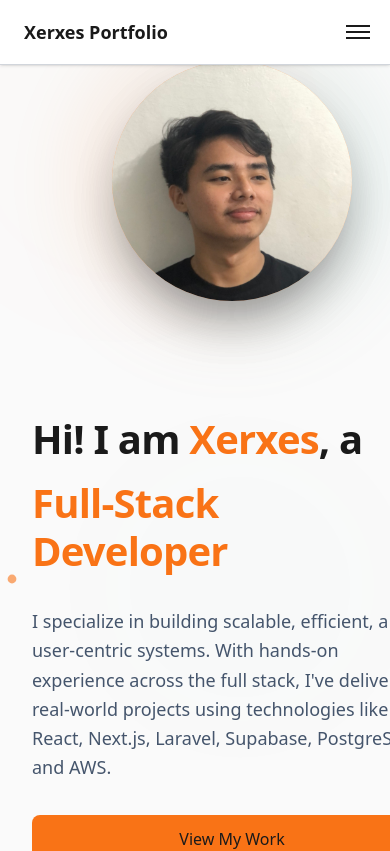
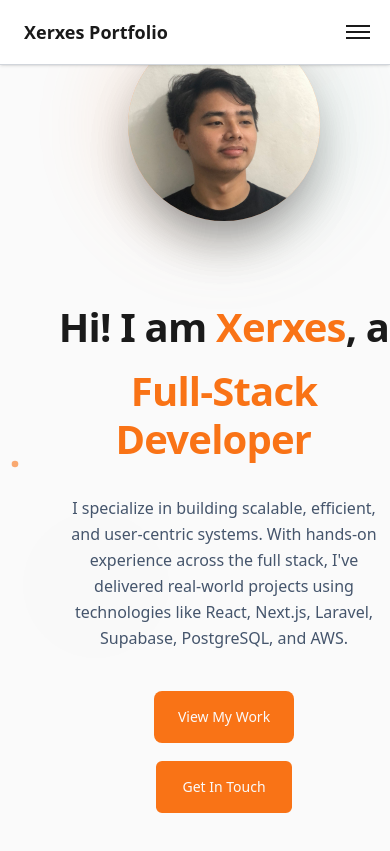
Before and after one commit to lalalance12/portfolio-website, a Next.js app: page / in a window 390 px wide. Shown: the top 851 px of the page. Built offline with nearby package versions, Linux system fonts and the light colour scheme.

Commit message:
feat: update HeroSection layout and styling for improved responsiveness and visual appeal, including enhanced animations and spacing adjustments

```diff
--- a/src/components/HeroSection.tsx
+++ b/src/components/HeroSection.tsx
@@ -17,19 +17,19 @@ export default function HeroSection() {
   return (
     <section
       id="home"
-      className="relative w-full px-8 py-24 md:py-32 overflow-hidden"
+      className="relative w-full px-6 sm:px-6 md:px-8 lg:px-12 xl:px-16 py-16 sm:py-20 md:py-24 lg:py-32 xl:py-40 overflow-hidden"
     >
       {/* Background parallax layer */}
       <motion.div
         className="absolute inset-0 opacity-5"
         style={{ y: backgroundY }}
       >
-        <div className="absolute top-20 right-20 w-96 h-96 bg-primary/20 rounded-full blur-3xl"></div>
-        <div className="absolute bottom-32 left-20 w-80 h-80 bg-accent/20 rounded-full blur-3xl"></div>
+        <div className="absolute top-10 right-4 sm:top-20 sm:right-10 md:right-20 w-48 h-48 sm:w-72 sm:h-72 md:w-80 md:h-80 lg:w-96 lg:h-96 bg-primary/20 rounded-full blur-3xl"></div>
+        <div className="absolute bottom-16 left-4 sm:bottom-24 sm:left-10 md:bottom-32 md:left-20 w-40 h-40 sm:w-56 sm:h-56 md:w-64 md:h-64 lg:w-80 lg:h-80 bg-accent/20 rounded-full blur-3xl"></div>
       </motion.div>
 
       <FadeContent blur={true} duration={1200} delay={200}>
-        <div className="grid lg:grid-cols-2 gap-16 items-center relative z-10">
+        <div className="grid lg:grid-cols-2 gap-8 sm:gap-12 md:gap-16 lg:gap-20 xl:gap-24 items-center relative z-10 max-w-7xl mx-auto">
           {/* Picture Space with Parallax */}
           <AnimatedContent
             distance={100}
@@ -39,10 +39,10 @@ export default function HeroSection() {
             scale={0.9}
           >
             <motion.div
-              className="flex justify-center lg:justify-start order-2 lg:order-1"
+              className="flex justify-center lg:justify-start order-1 lg:order-2"
               style={{ y: imageY }}
             >
-              <div className="relative w-60 h-60 lg:w-80 lg:h-80 group">
+              <div className="relative w-48 h-48 sm:w-56 sm:h-56 md:w-64 md:h-64 lg:w-72 lg:h-72 xl:w-80 xl:h-80 group">
                 {/* Animated background glow */}
                 <motion.div
                   className="absolute inset-0 bg-gradient-to-r from-primary/20 to-accent/20 rounded-full blur-xl scale-110"
@@ -89,7 +89,7 @@ export default function HeroSection() {
 
           {/* Text Content with Enhanced Animations */}
           <motion.div
-            className="order-1 lg:order-2 space-y-6"
+            className="order-2 lg:order-1 space-y-4 sm:space-y-6 md:space-y-8 flex flex-col items-center lg:items-start"
             style={{ y: textY }}
           >
             <AnimatedContent
@@ -99,8 +99,8 @@ export default function HeroSection() {
               duration={1}
               delay={0.3}
             >
-              <h1 className="text-4xl md:text-5xl lg:text-6xl font-bold mb-8">
-                <div className="mb-4 text-neutral dark:text-neutral">
+              <h1 className="text-3xl sm:text-4xl md:text-5xl lg:text-6xl xl:text-7xl font-bold mb-4 sm:mb-6 md:mb-8 text-center lg:text-left">
+                <div className="mb-4 text-neutral dark:text-neutral text-center lg:text-left">
                   Hi! I am{" "}
                   <DecryptedText
                     text="Xerxes"
@@ -114,11 +114,11 @@ export default function HeroSection() {
                   />
                   , a
                 </div>
-                <div className="w-[10em] flex items-start relative">
+                <div className="w-[10em] flex items-center justify-center lg:justify-start relative mx-auto lg:mx-0">
                   <RotatingText />
                   {/* Floating accent elements */}
                   <motion.div
-                    className="absolute -top-4 -right-4 w-3 h-3 bg-accent rounded-full"
+                    className="absolute -top-2 sm:-top-4 -right-2 sm:-right-4 w-2 h-2 sm:w-3 sm:h-3 bg-accent rounded-full"
                     animate={{
                       scale: [1, 1.5, 1],
                       opacity: [0.7, 1, 0.7],
@@ -130,7 +130,7 @@ export default function HeroSection() {
                     }}
                   />
                   <motion.div
-                    className="absolute -bottom-2 -left-6 w-2 h-2 bg-primary rounded-full"
+                    className="absolute -bottom-1 sm:-bottom-2 -left-3 sm:-left-6 w-1.5 h-1.5 sm:w-2 sm:h-2 bg-primary rounded-full"
                     animate={{
                       scale: [1, 1.3, 1],
                       opacity: [0.5, 0.8, 0.5],
@@ -147,7 +147,7 @@ export default function HeroSection() {
             </AnimatedContent>
 
             <FadeContent blur={false} duration={800} delay={600}>
-              <p className="text-lg text-slate-600 dark:text-slate-300 mb-8 max-w-lg leading-relaxed">
+              <p className="text-base sm:text-lg md:text-xl text-slate-600 dark:text-slate-300 mb-6 sm:mb-8 max-w-xs sm:max-w-sm md:max-w-md lg:max-w-lg leading-relaxed text-center lg:text-left mx-auto lg:mx-0">
                 I specialize in building scalable, efficient, and user-centric
                 systems. With hands-on experience across the full stack,
                 I&apos;ve delivered real-world projects using technologies like
@@ -161,10 +161,11 @@ export default function HeroSection() {
               duration={0.8}
               delay={0.8}
             >
-              <div className="flex flex-col sm:flex-row gap-4">
+              <div className="flex flex-col sm:flex-row gap-4 sm:gap-4 md:gap-6 w-full sm:w-auto px-4 sm:px-0 text-secondary">
                 <motion.a
                   href="#projects"
-                  className="inline-block px-8 py-3 bg-primary hover:bg-primary-dark dark:bg-primary dark:hover:bg-primary-dark text-secondary transition-all duration-300 font-medium rounded-lg text-center hover:scale-105 hover:shadow-lg"
+                  className="w-full sm:w-auto inline-block px-6 sm:px-8 py-4 sm:py-3 bg-primary hover:bg-primary-dark text-secondary transition-all duration-300 font-medium rounded-lg text-center hover:scale-105 text-sm sm:text-base min-h-[48px] sm:min-h-[44px] focus:outline-none focus:ring-4 focus:ring-primary/50 dark:focus:ring-primary/30 focus:ring-offset-2"
+                  aria-label="View my projects and work"
                   onClick={(e) => {
                     e.preventDefault();
                     const element = document.getElementById("projects");
@@ -183,7 +184,8 @@ export default function HeroSection() {
                 </motion.a>
                 <motion.a
                   href="#contact"
-                  className="inline-block px-8 py-3 border border-border !text-neutral hover:bg-neutral/10 transition-all duration-300 font-medium rounded-lg text-center hover:scale-105"
+                  className="w-full sm:w-auto inline-block px-6 sm:px-8 py-4 sm:py-3 border-2  bg-primary dark:border-primary text-primary dark:text-primary hover:bg-primary hover:text-secondary dark:hover:text-neutral transition-all duration-300 font-medium rounded-lg text-center hover:scale-105 text-sm sm:text-base min-h-[48px] sm:min-h-[44px] focus:outline-none focus:ring-4 focus:ring-primary/50 dark:focus:ring-primary/30 focus:ring-offset-2"
+                  aria-label="Get in touch with me"
                   onClick={(e) => {
                     e.preventDefault();
                     const element = document.getElementById("contact");
```
